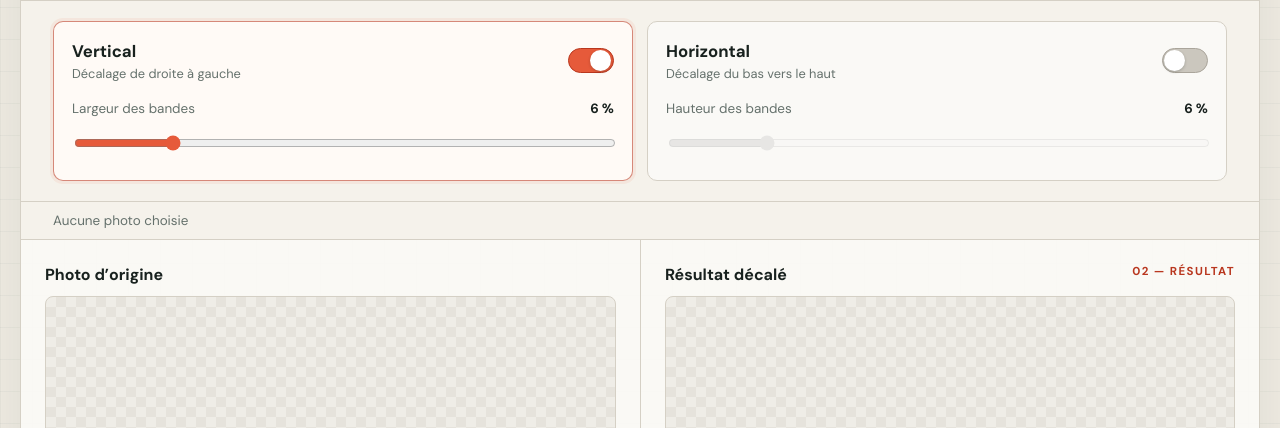
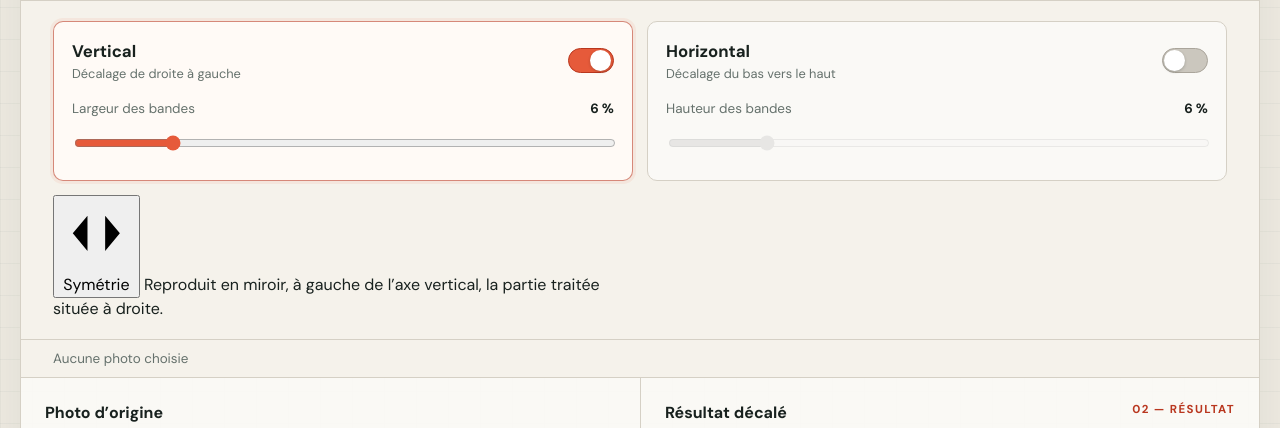
Before and after one commit to payenp/Photodeclage, a website built with Vite: page index.html in a window 1280 px wide. Shown: the part 313-741 px from the top of the page. Built offline with nearby package versions, Linux system fonts and the light colour scheme.

Commit message:
Ajoute le bouton de symétrie

```diff
--- a/index.html
+++ b/index.html
@@ -92,6 +92,16 @@
             </div>
             <input id="horizontal-height" class="band-slider" type="range" min="2" max="25" step="1" value="6" disabled aria-label="Hauteur des bandes horizontales" />
           </div>
+
+          <div id="symmetry-setting" class="symmetry-setting">
+            <button id="symmetry-button" class="symmetry-button" type="button" aria-pressed="false">
+              <svg viewBox="0 0 24 24" aria-hidden="true">
+                <path d="M12 3v18M9 6 4 12l5 6V6Zm6 0 5 6-5 6V6Z" />
+              </svg>
+              <span id="symmetry-label">Symétrie</span>
+            </button>
+            <span>Reproduit en miroir, à gauche de l’axe vertical, la partie traitée située à droite.</span>
+          </div>
         </div>
 
         <p id="status" class="status" role="status" aria-live="polite">
@@ -118,6 +128,7 @@
                 <div id="selection-box" class="selection-box">
                   <span class="selection-label">Zone de l’effet</span>
                   <div id="effect-side" class="effect-side" aria-hidden="true"></div>
+                  <div id="mirror-side" class="mirror-side" aria-hidden="true" hidden></div>
                   <div id="effect-axis" class="effect-axis" role="slider" tabindex="0" aria-label="Début de l’effet dans la zone" aria-valuemin="0" aria-valuemax="90" aria-valuenow="25">
                     <span>Début</span>
                   </div>
```
